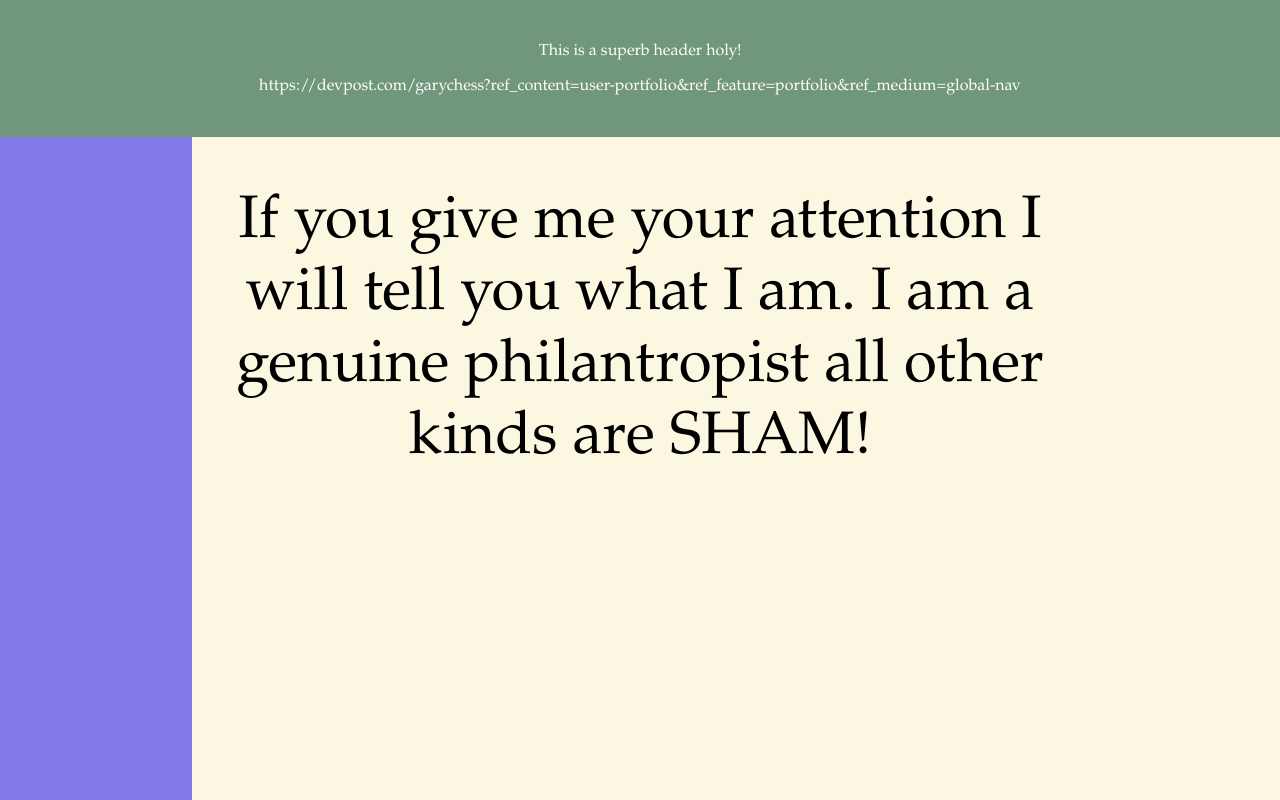
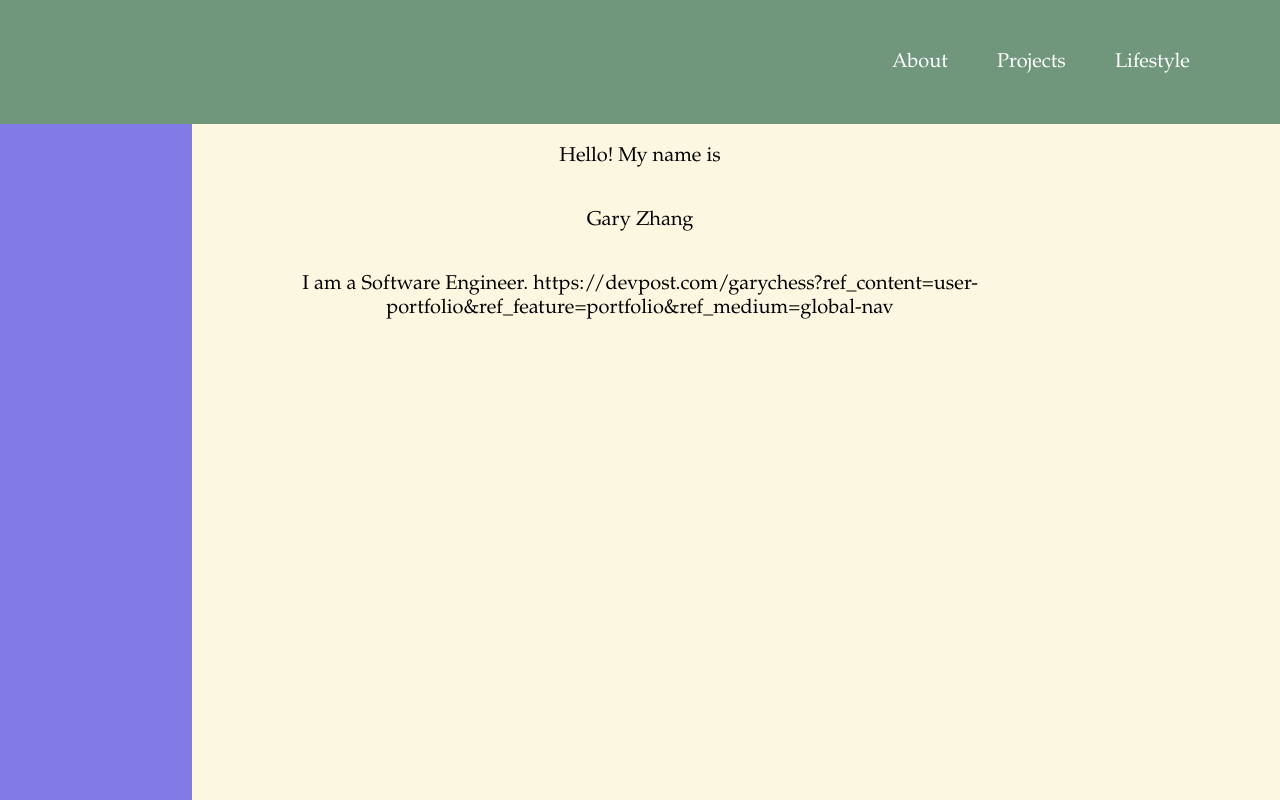
Before and after one commit to HighWard/website, a Flask app: page / in a window 1280 px wide. Run offline with Flask 3, Linux system fonts and the light colour scheme.

Commit message:
changed text on header

```diff
--- a/static/css/style.css
+++ b/static/css/style.css
@@ -15,32 +15,23 @@ body {
     font-size:2em;
 }
 
-.body-container{
+.container{
     display:flex;
     flex-wrap:wrap;
     justify-content:center;
 
 }
 
-.body-container > div{
+.container > div{
     flex-basis:70%;
     text-align: center;
-    margin:5rem;
-    font-size:60px;
-}
-
-.container{
-    display: flex;
-    justify-content: center;
-    align-content:center;
-
-    gap: 0px;
-    background-color: #59505c;
-    padding:1em;
-
+    margin:2rem;
+    font-size:20px;
 }
 
 .header {
+    display:flex;
+    justify-content:flex-end;
     padding: 1.6em;
     text-align: center;
 
@@ -51,6 +42,11 @@ body {
     font-size: 1.6em;
   }
 
+.header > div{
+    font-size:20px;
+    padding:2%;
+    transform: translateX(-4rem);
+}
 
 .sidebar {
     background-color: #637198;
--- a/templates/index.html
+++ b/templates/index.html
@@ -8,16 +8,28 @@
     </head>
     <body>
     <div class = header>
-        <p> This is a superb header holy!</p>
-        <p> https://devpost.com/garychess?ref_content=user-portfolio&ref_feature=portfolio&ref_medium=global-nav</p>
+        <div>
+            About
+        </div>
+        <div>
+            Projects
+        </div>
+        <div>
+            Lifestyle
+        </div>
     </div>
 
-    <div class = body-container>
-
+    <div class = container>
         <div>
-            If you give me your attention I will tell you what I am.
-            I am a genuine philantropist all other kinds are SHAM!
+            Hello! My name is
         </div>
+       <div>
+            Gary Zhang
+       </div>
+       <div>
+            I am a Software Engineer.
+            https://devpost.com/garychess?ref_content=user-portfolio&ref_feature=portfolio&ref_medium=global-nav
+       </div>
 
     </div>
 
```
